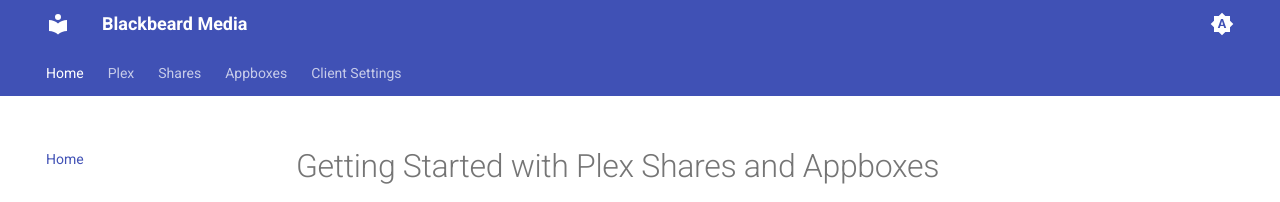
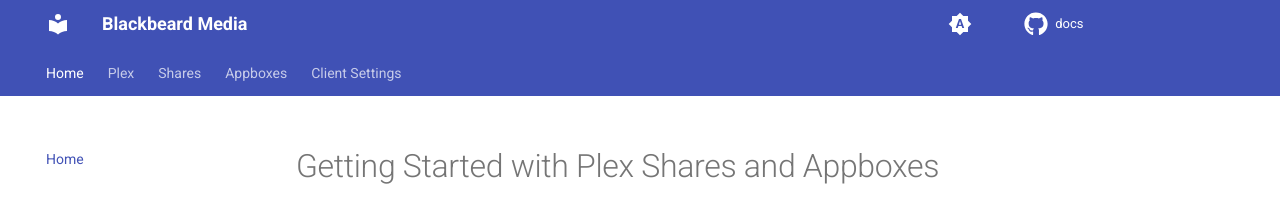
Before and after one commit to neomedia6989/docs-2, an MkDocs documentation site: the page built from docs/index.md, in a window 1280 px wide. Shown: the top 202 px of the page. Built offline with MkDocs 1.6.1 and Material for MkDocs 9.7.7, drawn with Linux system fonts in a browser that asks for light colours; comment, search, counter and statistics services are not loaded.

Commit message:
Update mkdocs.yml

```diff
--- a/mkdocs.yml
+++ b/mkdocs.yml
@@ -1,5 +1,8 @@
 site_name: Blackbeard Media
 site_url: https://docs.blackbeard.media/
+
+repo_name: docs
+repo_url: https://github.com/Blackbeard-Media/docs/
 
 markdown_extensions:
   - admonition
@@ -39,7 +42,7 @@
   name: material
   icon:
     logo: material/library
-    repo: fontawesome/brands/discord
+    repo: fontawesome/brands/github
   features:
     - navigation.instant
     - navigation.tracking
```
